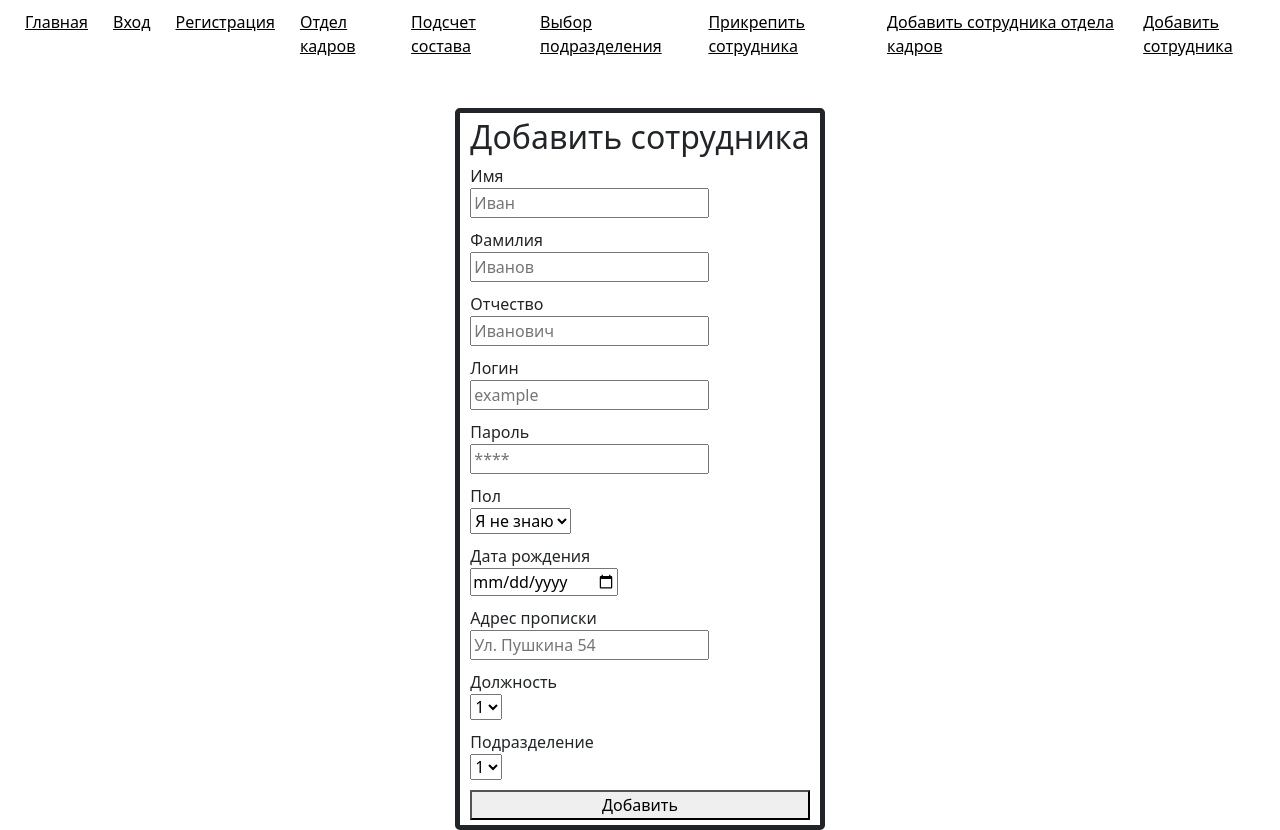
After one commit to DimkaDanilovv/1st-php-practice, a PHP site: template views/site/add_new_employee.php in a window 1280 px wide. The commit adds this page. Run offline with PHP 8.4, Linux system fonts and the light colour scheme; the template is opened without the code that fills it, so the values that code supplies are empty; some libraries are stand-ins or nearby versions.

Commit message:
Готовый макет

```diff
--- a/views/layouts/main.php
+++ b/views/layouts/main.php
@@ -5,18 +5,26 @@
    <meta name="viewport"
          content="width=device-width, user-scalable=no, initial-scale=1.0, maximum-scale=1.0, minimum-scale=1.0">
    <meta http-equiv="X-UA-Compatible" content="ie=edge">
-   <link href="https://cdn.jsdelivr.net/npm/bootstrap@5.0.2/dist/css/bootstrap.min.css" rel="stylesheet" integrity="sha384-EVSTQN3/azprG1Anm3QDgpJLIm9Nao0Yz1ztcQTwFspd3yD65VohhpuuCOmLASjC" crossorigin="anonymous">
+   <link href="https://cdn.jsdelivr.net/npm/bootstrap@5.0.2/dist/css/bootstrap.min.css " rel="stylesheet" integrity="sha384-EVSTQN3/azprG1Anm3QDgpJLIm9Nao0Yz1ztcQTwFspd3yD65VohhpuuCOmLASjC" crossorigin="anonymous">
+   <link rel="stylesheet" href="style.css">
+   <script src="https://cdn.jsdelivr.net/npm/bootstrap@5.0.2/dist/js/bootstrap.bundle.min.js" integrity="sha384-MrcW6ZMFYlzcLA8Nl+NtUVF0sA7MsXsP1UyJoMp4YLEuNSfAP+JcXn/tWtIaxVXM" crossorigin="anonymous"></script>
    <title>Pop it MVC</title>
 </head>
-<body class='bg-secondary'>
+<body class=''>
 <header>
-   <nav>
+   <nav class= 'd-flex'>
        <a href="<?= app()->route->getUrl('/hello') ?>">Главная</a>
        <?php
        if (!app()->auth::check()):
            ?>
            <a href="<?= app()->route->getUrl('/login') ?>">Вход</a>
            <a href="<?= app()->route->getUrl('/signup') ?>">Регистрация</a>
+           <a href="<?= app()->route->getUrl('/frames') ?>">Отдел кадров</a>
+           <a href="<?= app()->route->getUrl('/colculate_compos') ?>">Подсчет состава</a>
+           <a href="<?= app()->route->getUrl('/department_sel') ?>">Выбор подразделения</a>
+           <a href="<?= app()->route->getUrl('/tier') ?>">Прикрепить сотрудника</a>
+           <a href="<?= app()->route->getUrl('/Add_employee') ?>">Добавить сотрудника отдела кадров</a>
+           <a href="<?= app()->route->getUrl('/add_new_employee') ?>">Добавить сотрудника</a>
        <?php
        else:
            ?>
@@ -32,11 +40,20 @@
 
 </body>
 <style>
+    header{
+        background-color: white;
+        padding: 10px 0;
+    }
+   a{
+      color: black;
+      display: flex;
+      margin-left: 25px;
+   }
    .center{
     text-align: center;
     padding: 5px 10px;
-    background-color: #D9D9D9;
-    margin-top: 80px;
+    margin-top: 40px;
+    background-color: white;
   }
   label{
    text-align: start;
@@ -46,11 +63,28 @@
    flex-direction: column;
    gap:10px;
   }
-  a{
-      color: white;
-   }
-   header{
-        background-color: black;
-    }
+
+  button:hover{
+    background-color: grey;
+  }
+
+  .count_input{
+    width: 40px;
+    margin-left: 20px;
+  }
+
+  #department_button{
+    width: 65px;
+    margin-left: 20px;
+  }
+
+  #emp_button{
+    width: 85px;
+    margin-left: 20px;
+  }
+
+  .list_ul{
+    text-align: start;
+  }
    </style>
 </html>
--- /dev/null
+++ b/views/site/add_new_employee.php
@@ -0,0 +1,32 @@
+<form method="post" class='d-flex justify-content-center'>
+   <div class='border border-5 border-dark center rounded-3'>
+   <div>
+      <h2>Добавить сотрудника<br></h2>
+      <div class="column">
+      <label>Имя<br><input type="text" name="name" placeholder="Иван" required></label>
+   <label>Фамилия<br><input type="text" name="surname" placeholder="Иванов" required></label>
+   <label>Отчество<br><input type="text" name="patronymic" placeholder="Иванович" required></label>
+   <label>Логин<br><input type="text" name="login" placeholder="example" required></label>
+   <label>Пароль<br><input type="password" name="password" placeholder="****" required></label>
+   <label>Пол<br><select name="gender" id="gender">
+      <option value="none">Я не знаю</option>
+      <option value="man">Мужчина</option>
+      <option value="woman">Женщина</option>
+   </select></label>
+   <label>Дата рождения<br><input type="date" name="date" required></label>
+   <label>Адрес прописки<br><input type="text" name="visa" placeholder="Ул. Пушкина 54" required></label>
+   <label>Должность<br><select name="gender" id="gender">
+      <option value="1">1</option>
+      <option value="2">2</option>
+      <option value="3">3</option>
+   </select></label>
+   <label>Подразделение<br><select name="gender" id="gender">
+      <option value="1">1</option>
+      <option value="2">2</option>
+      <option value="3">3</option>
+   </select></label>
+   <button>Добавить</button>
+</div>
+</div>
+</div>
+</form>
```
Also changed, not shown: app/Controller/site.php (+92 -2 lines), routes/web.php (+6 -5 lines), views/site/Add_employee.php (added, +32 -0 lines), views/site/colculate_compos.php (added, +18 -0 lines), views/site/department_sel.php (added, +21 -0 lines), views/site/frames.php (added, +13 -0 lines), views/site/signup.php (+2 -14 lines), views/site/tier.php (added, +20 -0 lines).
